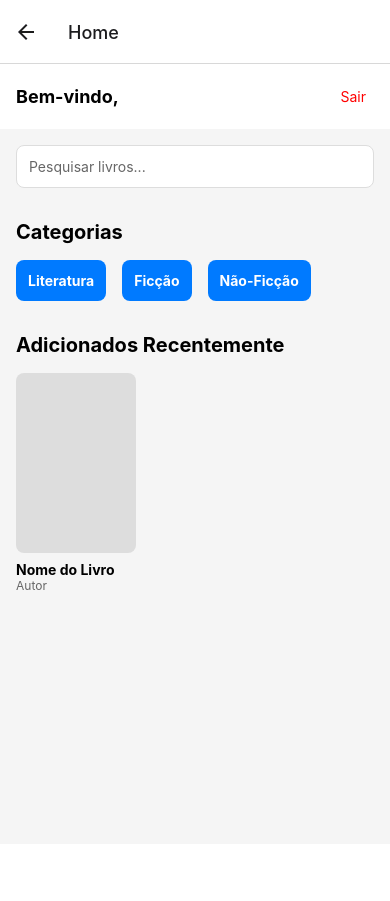
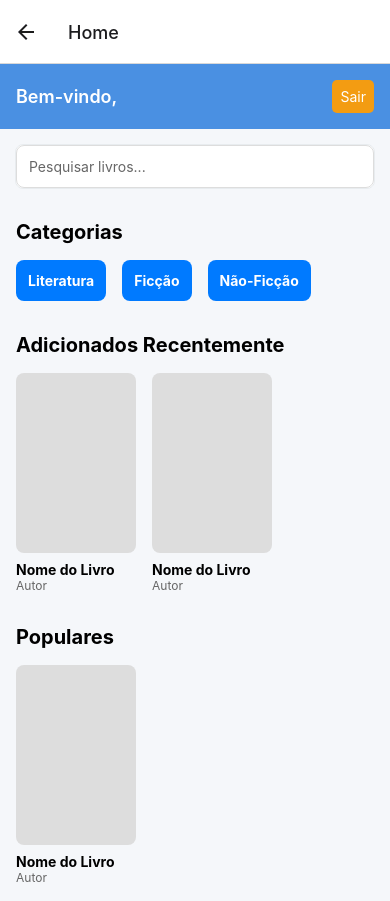
Before and after one commit to Maexar/Biblioteca_Mobile, a React Native app: screen /Home in a window 390 px wide. Before the commit the page ends 844 px from the top, so only its background shows below. Built offline with nearby package versions, Linux system fonts and the light colour scheme.

Commit message:
Leve modelagem na HomeScreen

```diff
--- a/src/components/Screens/HomeScreen.js
+++ b/src/components/Screens/HomeScreen.js
@@ -57,6 +57,7 @@ const HomeScreen = ({ navigation, route }) => {
       </View>
 
       <ScrollView>
+
         <View style={styles.containerCategorias}>
           <Text style={styles.tituloSecao}>Categorias</Text>
           <View style={styles.botoesCategoria}>
@@ -72,18 +73,44 @@ const HomeScreen = ({ navigation, route }) => {
           </View>
         </View>
 
-        <View style={styles.containerLivrosRecentes}>
+        <View style={styles.containerListagem}>
           <Text style={styles.tituloSecao}>Adicionados Recentemente</Text>
           <ScrollView horizontal showsHorizontalScrollIndicator={false}>
-            {/* exemplo de card d livro */}
+
+            {/* inicio cartao livro*/}
             <View style={styles.cartaoLivro}>
               <View style={styles.capaLivro}></View>
               <Text style={styles.tituloLivro}>Nome do Livro</Text>
               <Text style={styles.autorLivro}>Autor</Text>
             </View>
+            {/* fim cartao livro*/}
+
+            {/* inicio cartao livro*/}
+            <View style={styles.cartaoLivro}>
+              <View style={styles.capaLivro}></View>
+              <Text style={styles.tituloLivro}>Nome do Livro</Text>
+              <Text style={styles.autorLivro}>Autor</Text>
+            </View>
+            {/* fim cartao livro*/}
 
           </ScrollView>
         </View>
+
+        <View style={styles.containerListagem}>
+          <Text style={styles.tituloSecao}>Populares</Text>
+          <ScrollView horizontal showsHorizontalScrollIndicator={false}>
+
+            {/* inicio cartao livro*/}
+            <View style={styles.cartaoLivro}>
+              <View style={styles.capaLivro}></View>
+              <Text style={styles.tituloLivro}>Nome do Livro</Text>
+              <Text style={styles.autorLivro}>Autor</Text>
+            </View>
+            {/* fim cartao livro*/}
+
+          </ScrollView>
+        </View>
+
       </ScrollView>
     </View>
   );
@@ -92,28 +119,42 @@ const HomeScreen = ({ navigation, route }) => {
 const styles = StyleSheet.create({
   container: {
     flex: 1,
-    backgroundColor: '#F5F5F5',
+    backgroundColor: '#F5F7FA',
+   // antiga backgroundColor: '#F5F5F5',
   },
   header: {
     flexDirection: 'row',
     justifyContent: 'space-between',
     alignItems: 'center',
     padding: 16,
-    backgroundColor: '#fff',
+    backgroundColor: '#4A90E2',
+    // antiga backgroundColor: '#fff',
     elevation: 2,
   },
   textoUsuario: {
+    //nova cor:
+    color: '#FFFFFF',
     fontSize: 18,
-    fontWeight: 'bold',
+    fontWeight: '600', //antigo: 'bold'
   },
   botaoSair: {
     padding: 8,
+    //novo:
+    backgroundColor: '#F39C12',
+    borderRadius: 5,
   },
   textoSair: {
-    color: '#FF0000',
+    color: '#FFFFFF', //antigo: "#FF0000"
+    //novo:
+    fontSize: 14,
   },
   containerPesquisa: {
-    padding: 16,
+    //novo:
+    backgroundColor: '#FFFFFF',
+    margin: 15,
+    borderRadius: 8,
+    borderWidth: 1,
+    borderColor: '#E8ECEF',
   },
   inputPesquisa: {
     backgroundColor: '#fff',
@@ -121,6 +162,8 @@ const styles = StyleSheet.create({
     borderRadius: 8,
     borderWidth: 1,
     borderColor: '#ddd',
+    //novo:
+    color: '#2C3E50',
   },
   containerCategorias: {
     padding: 16,
@@ -145,7 +188,7 @@ const styles = StyleSheet.create({
     color: '#fff',
     fontWeight: 'bold',
   },
-  containerLivrosRecentes: {
+  containerListagem: {
     padding: 16,
   },
   cartaoLivro: {
```
